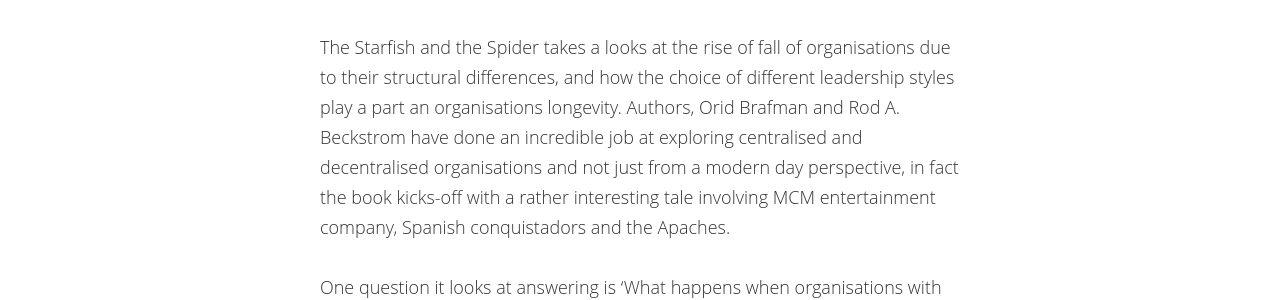
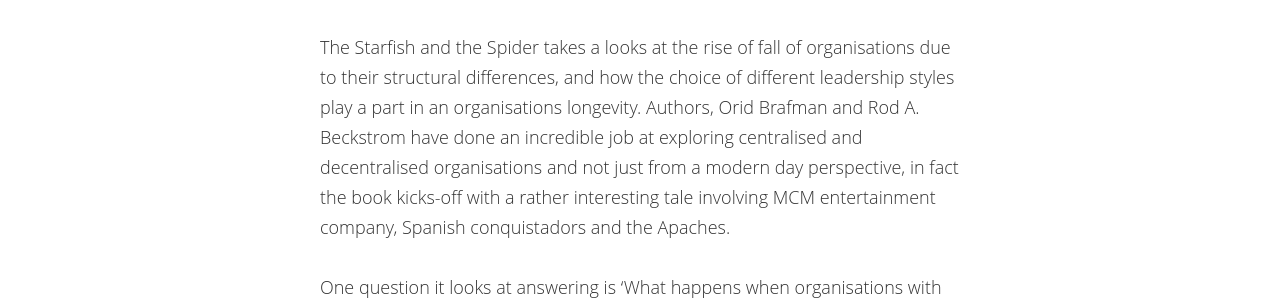
Before and after one commit to IamJackReed/JackReed, a Jekyll site: the page built from _posts/2019-12-01-review:-the-starfish-and-the-spider.md, in a window 1280 px wide and 900 px high, scrolled down 773 px. Shown: the part 225-525 px from the top of the window. Built offline with Jekyll 4.4.1, drawn with Linux system fonts in a browser that asks for light colours; nearby versions of some CDN libraries; some web fonts are replaced; comment, search, counter and statistics services are not loaded.

Commit message:
Update 2019-12-01-review:-the-starfish-and-the-spider.md

```diff
--- a/_posts/2019-12-01-review:-the-starfish-and-the-spider.md
+++ b/_posts/2019-12-01-review:-the-starfish-and-the-spider.md
@@ -10,7 +10,7 @@
 
 <span style="color:#00000; text-align: justify; font-family: 'open sans'; text-align: 'justify'; font-size: 1em; font-size: 18px; font-weight: 200; hyphens: none;">**The Starfish and the Spider:** _the unstoppable power of leaderless organisations / Orid Brafman and Rod A. Beckstrom_.
 
-<span style="color:#00000; text-align: justify; font-family: 'open sans'; text-align: 'justify'; font-size: 1em; font-size: 18px; font-weight: 200; hyphens: none;">The Starfish and the Spider takes a looks at the rise of fall of organisations due to their structural differences, and how the choice of different leadership styles play a part an organisations longevity. Authors, Orid Brafman and Rod A. Beckstrom have done an incredible job at exploring centralised and decentralised organisations and not just from a modern day perspective, in fact the book kicks-off with a rather interesting tale involving MCM entertainment company, Spanish conquistadors and the Apaches.
+<span style="color:#00000; text-align: justify; font-family: 'open sans'; text-align: 'justify'; font-size: 1em; font-size: 18px; font-weight: 200; hyphens: none;">The Starfish and the Spider takes a looks at the rise of fall of organisations due to their structural differences, and how the choice of different leadership styles play a part in an organisations longevity. Authors, Orid Brafman and Rod A. Beckstrom have done an incredible job at exploring centralised and decentralised organisations and not just from a modern day perspective, in fact the book kicks-off with a rather interesting tale involving MCM entertainment company, Spanish conquistadors and the Apaches.
 
 <span style="color:#00000; text-align: justify; font-family: 'open sans'; text-align: 'justify'; font-size: 1em; font-size: 18px; font-weight: 200; hyphens: none;">One question it looks at answering is 'What happens when organisations with different structures go head to head?' - for example, the revolutionary change of how the vast majority of the music market share was once dominated by just a handful of big organisations, then in 2001 we saw the arrival of Napster which was based on using peer 2 peer software in order to share music on MP3 format. No longer were there people queuing up to buy the latest CD from music shops, instead they started to simply download music straight from the internet. This revolutionised the way in which music was created and made available, driving the big organisations to revise their business models and in some cases they went bankrupt as a result of them not being able to adapt in time to such a sudden change in the market - as one of the principles described in the book, when it comes to decentralisation '_as industries become decentralised, overall profits decrease_'.
 
```
